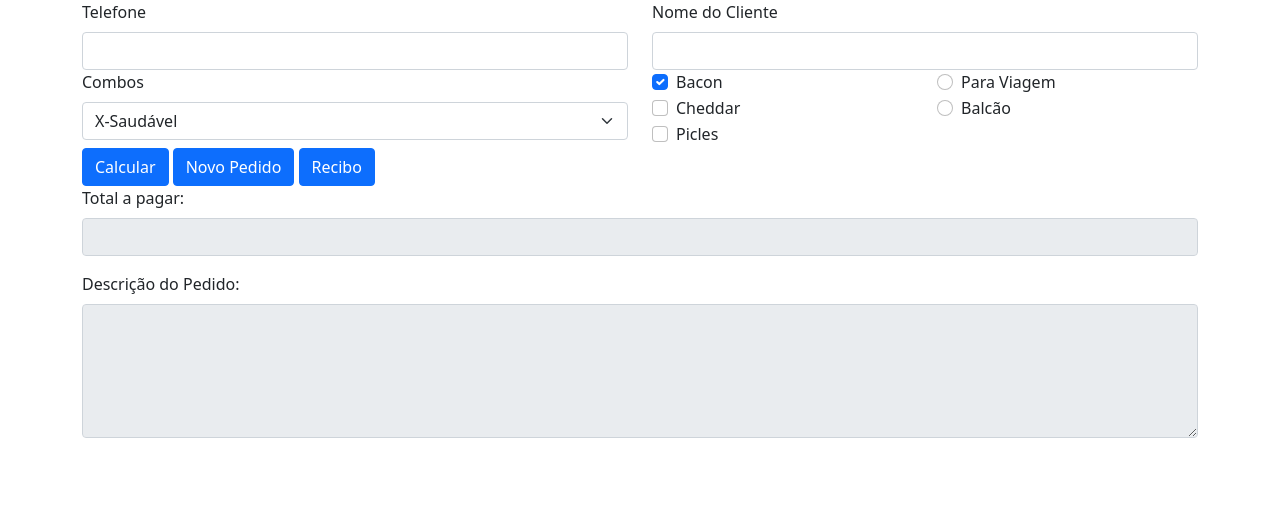
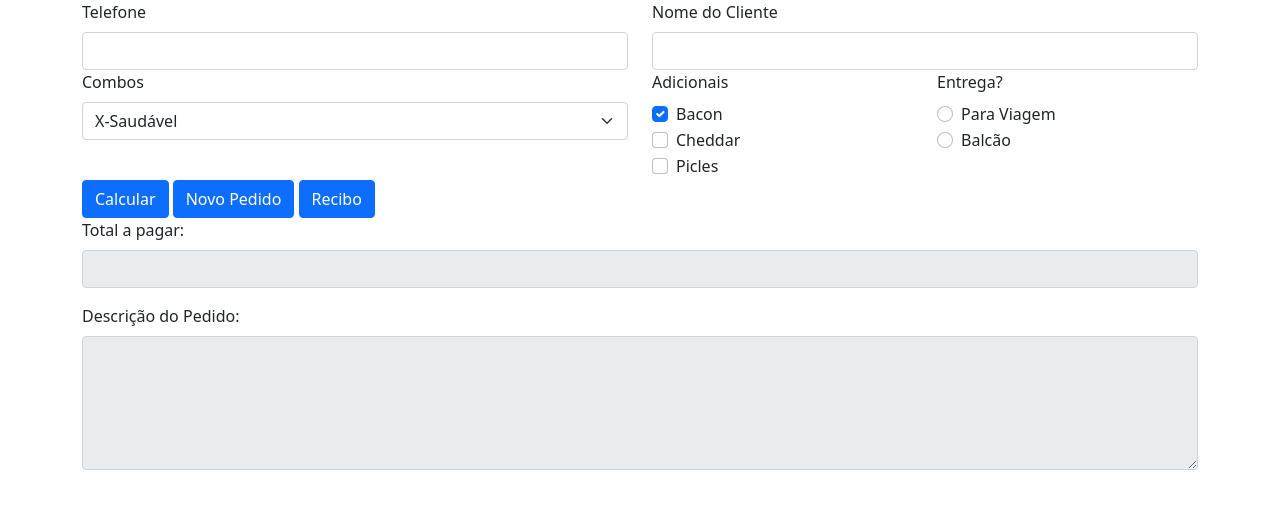
Before and after one commit to liperubo/liperubo.github.io, a plain HTML site: page index.html in a window 1280 px wide. Drawn offline with nearby package versions, Linux system fonts and the light colour scheme.

Commit message:
Update index.html

```diff
--- a/index.html
+++ b/index.html
@@ -34,7 +34,7 @@
 		<div class="col">
 			<div class="row">
 				<div class="col">
-					<div class="col">
+					<label class="form-label">Adicionais</label>
 					<div class="form-check">
 						<input class="form-check-input" type="checkbox" value="1" id="bacon" checked>
 						<label class="form-check-label" for="bacon">Bacon</label>
@@ -43,15 +43,13 @@
 						<input class="form-check-input" type="checkbox" value="2" id="cheddar">
 						<label class="form-check-label" for="cheddar">Cheddar</label>
 					</div>
-					</div>
-					<div class="col">
 					<div class="form-check">
 						<input class="form-check-input" type="checkbox" value="3" id="picles">
 						<label class="form-check-label" for="picles">Picles</label>
 					</div>
 				</div>
-				</div>
 				<div class="col">
+					<label class="form-label">Entrega?</label>
 					<div class="form-check">
 						<input class="form-check-input" type="radio" name="flexRadioDefault" id="viagem">
 						<label class="form-check-label" for="viagem">Para Viagem</label>
```
Lines whose indentation alone changed are shown as unchanged.
